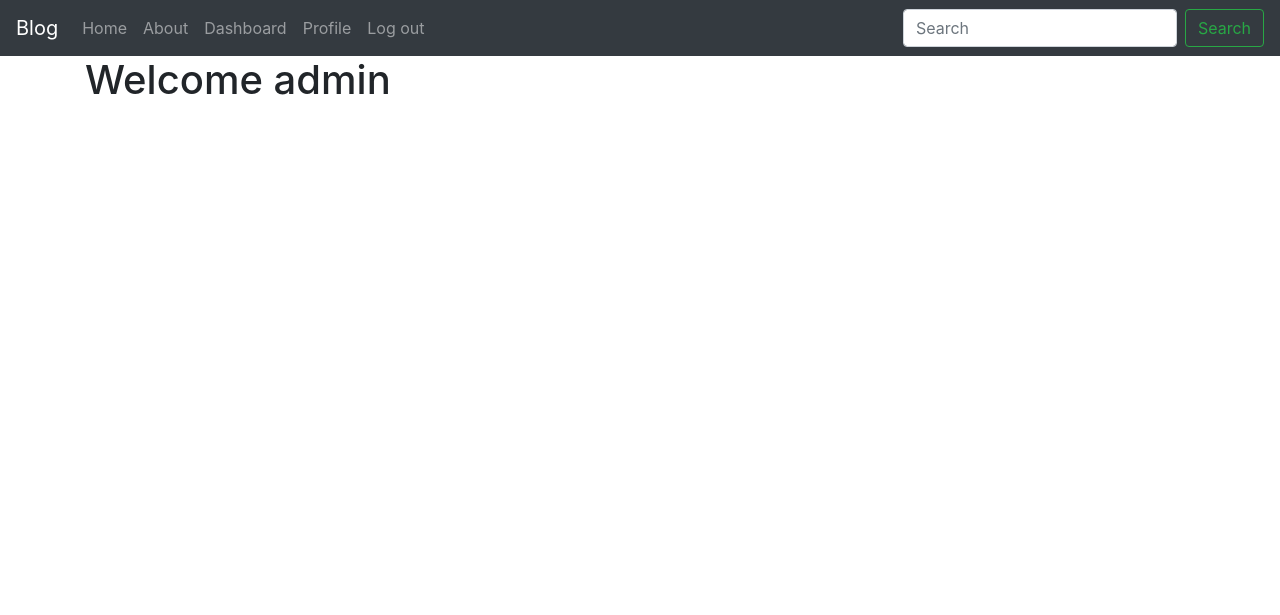
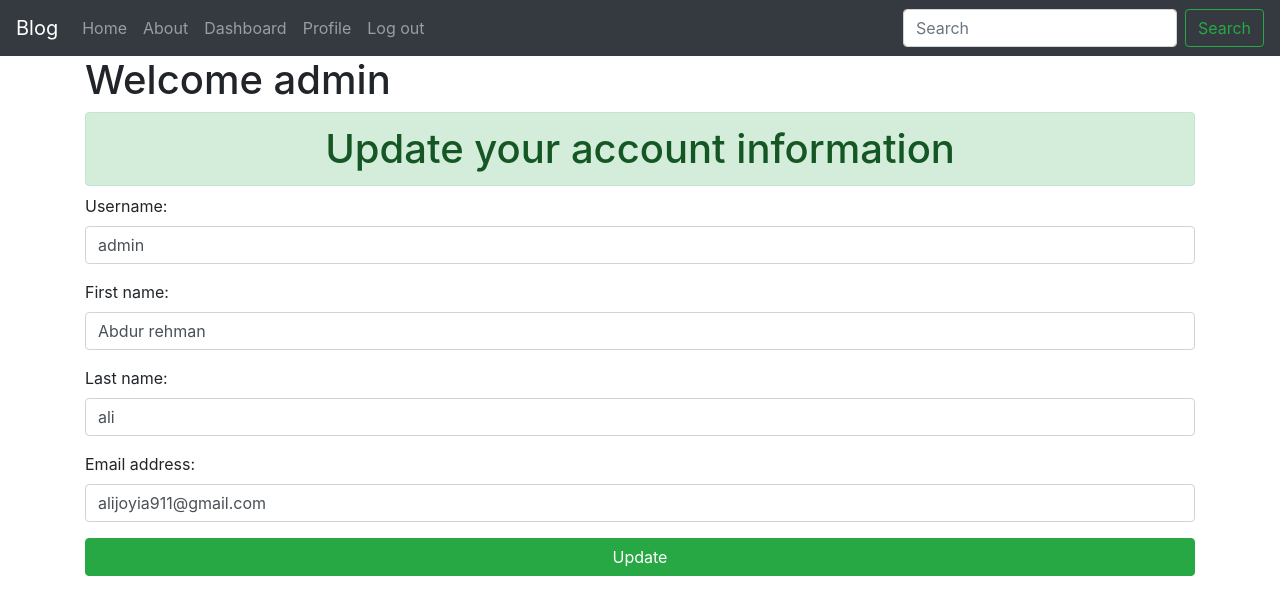
Before and after one commit to abdur-rehman-ali/Django-Projects, a Django app: page /profile/ in a window 1280 px wide. Shown: the top 615 px of the page. Run offline with Django 3.2, Linux system fonts and the light colour scheme; a user stored in the database is signed in; some libraries are stand-ins or nearby versions.

Commit message:
Profile page data can updated

```diff
--- a/2_Mini blog/mySite/blog/forms.py
+++ b/2_Mini blog/mySite/blog/forms.py
@@ -1,4 +1,4 @@
-from django.contrib.auth.forms import UserCreationForm,AuthenticationForm
+from django.contrib.auth.forms import UserCreationForm,AuthenticationForm,UserChangeForm
 from django.utils.translation import ugettext, ugettext_lazy as _
 from django.contrib.auth.models import User
 from django import forms
@@ -33,3 +33,19 @@ class logInForm(AuthenticationForm):
     password = forms.CharField(label=_("Password"), widget=forms.PasswordInput(attrs={
         'class':'form-control'
     }))
+
+class userDataUpdateForm(UserChangeForm):
+    password = None
+    class Meta:
+        model=User
+        fields=('username','first_name','last_name','email')
+        widgets={
+            'username':forms.TextInput(attrs={
+            'class':'form-control'}),
+            'first_name':forms.TextInput(attrs={
+            'class':'form-control'}),
+            'last_name':forms.TextInput(attrs={
+            'class':'form-control'}),
+            'email':forms.TextInput(attrs={
+            'class':'form-control'}),
+        }
--- a/2_Mini blog/mySite/blog/templates/blog/profile.html
+++ b/2_Mini blog/mySite/blog/templates/blog/profile.html
@@ -7,8 +7,24 @@ Profile
 {% block content %}
 {% if request.user.is_authenticated %}
 <h1>Welcome {{request.user.username}}</h1>
+
+<h1 class="alert alert-success my-2 text-center">Update your account information</h1>
+
+<form action="{% url 'profile' %}" method="POST" novalidate>
+  {% csrf_token %} {% for er in form.non_field_errors %}
+  <small class="alert-danger">{{er|striptags}}</small>
+  {% endfor %}
+  {% for field in form %}
+  <div class="form-group">
+    {{field.label_tag}} {{field}}
+    <small class="alert-danger">{{field.errors|striptags}}</small>
+  </div>
+  {% endfor %}
+  <input type="submit" class="btn btn-success btn-block" value="Update" />
+</form>
 {% else %}
 <h1>Guest</h1>
 {%endif  %}
 
+
 {% endblock content %}
--- a/2_Mini blog/mySite/blog/views.py
+++ b/2_Mini blog/mySite/blog/views.py
@@ -1,6 +1,7 @@
 from django.shortcuts import render,HttpResponseRedirect
 from django.contrib.auth import login,authenticate,logout
-from .forms import signInForm,logInForm
+from .forms import signInForm,logInForm,userDataUpdateForm
+
 # Create your views here.
 def home(request):
     if request.user.is_authenticated:
@@ -16,7 +17,18 @@ def dashboard(request):
 
 
 def profile(request):
-    return render(request,'blog/profile.html')
+    if request.user.is_authenticated:
+        if request.method == 'POST':
+            fm=userDataUpdateForm(data=request.POST,instance=request.user)
+            if fm.is_valid():
+                fm.save()
+        else:
+            fm=userDataUpdateForm(instance=request.user)
+        return render(request,'blog/profile.html',{
+            'form':fm
+        })
+    else:
+        return HttpResponseRedirect('/logIn/')
 
 #Sign in page
 def signIn_view(request):
```
Also changed, not shown: 2_Mini blog/mySite/db.sqlite3.
